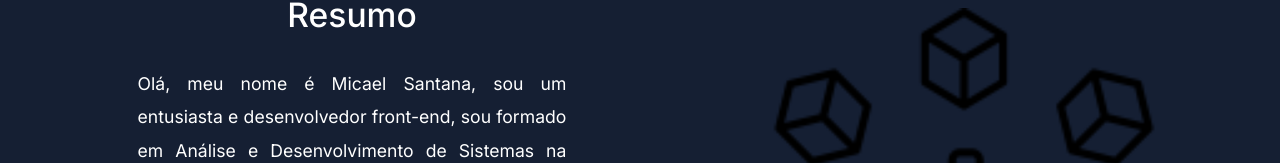
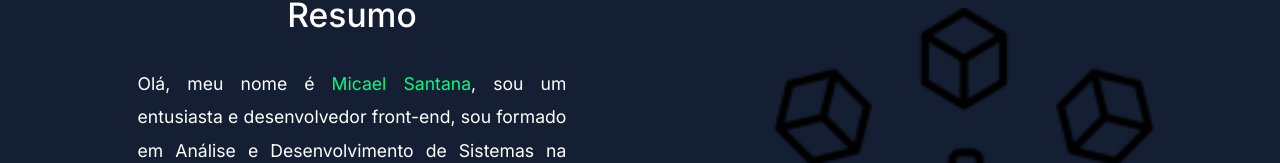
Before and after one commit to iSantanaaH/front-end-web, a Next.js app: page / in a window 1280 px wide. Shown: the part 140-303 px from the top of the page. Built offline with nearby package versions, Linux system fonts and the light colour scheme.

Commit message:
added color in my name

```diff
--- a/app/page.module.css
+++ b/app/page.module.css
@@ -6,6 +6,10 @@
 .Resume p {
   line-height: 2rem;
   text-align: justify;
+}
+
+.Resume span {
+  color: var(--green-500);
 }
 
 .Resume button {
```
